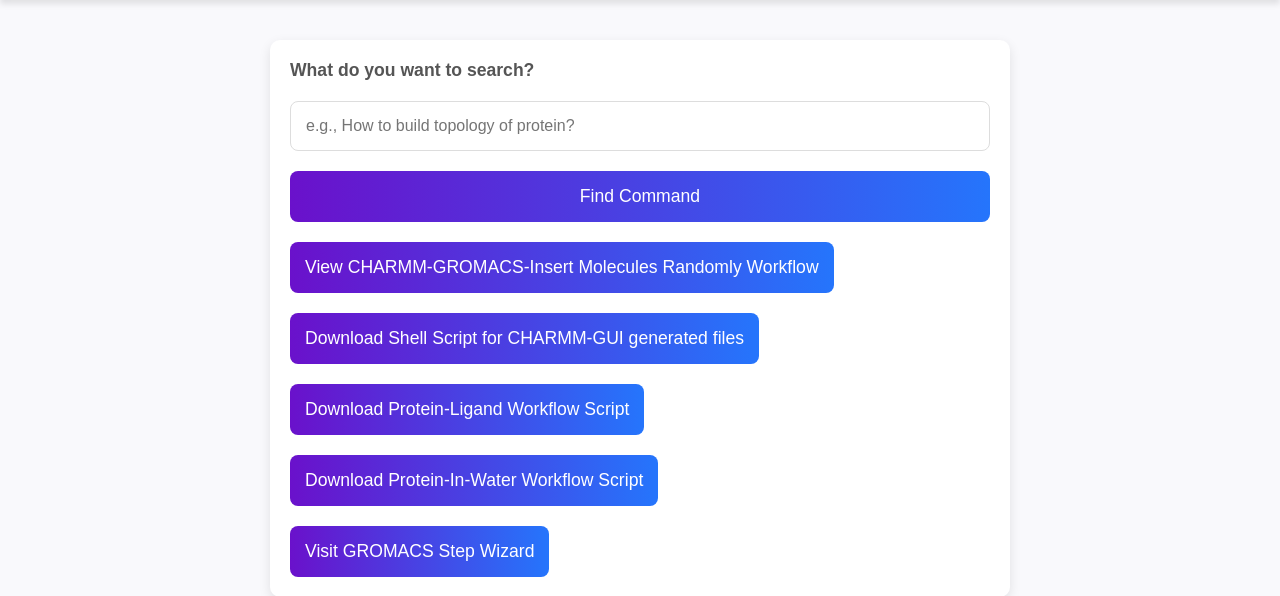
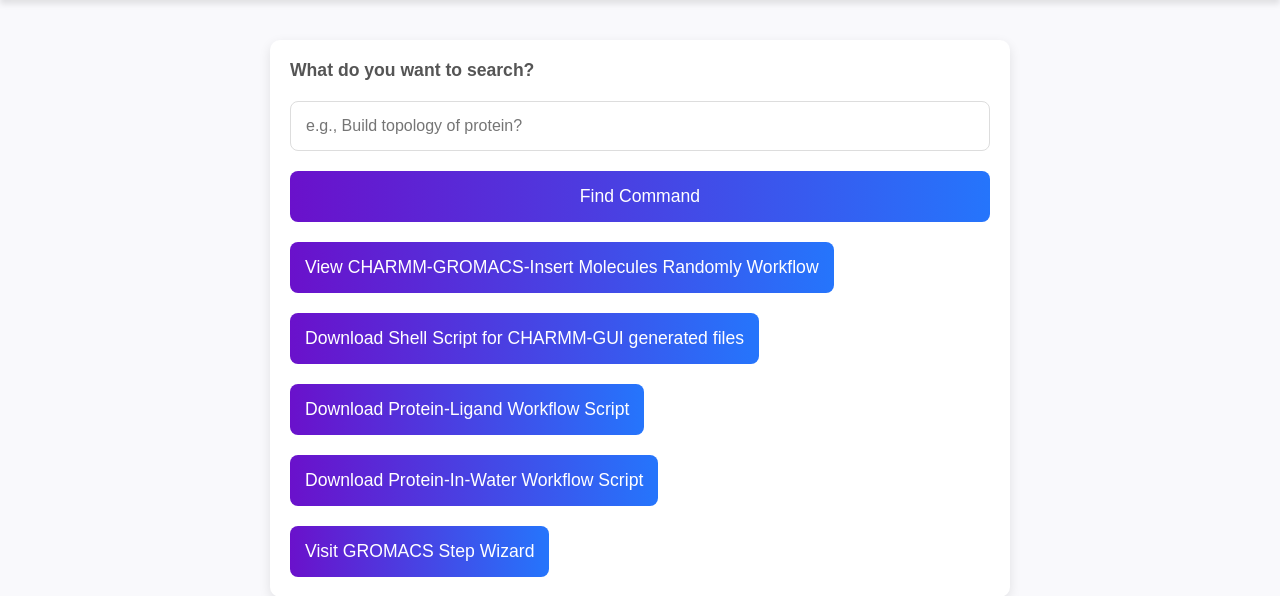
Before and after one commit to pritampanda15/Gromacs-Command-Finder, a Flask app: page / in a window 1280 px wide. Shown: the part 85-681 px from the top of the page. Run offline with Flask 3, Linux system fonts and the light colour scheme.

Commit message:
Update index.html

```diff
--- a/templates/index.html
+++ b/templates/index.html
@@ -207,7 +207,7 @@
     <main>
         <form method="POST">
             <label for="query">What do you want to search?</label>
-            <input type="text" id="query" name="query" placeholder="e.g., How to build topology of protein?" required>
+            <input type="text" id="query" name="query" placeholder="e.g., Build topology of protein?" required>
             <button type="submit">Find Command</button>
         </form>
 
```
